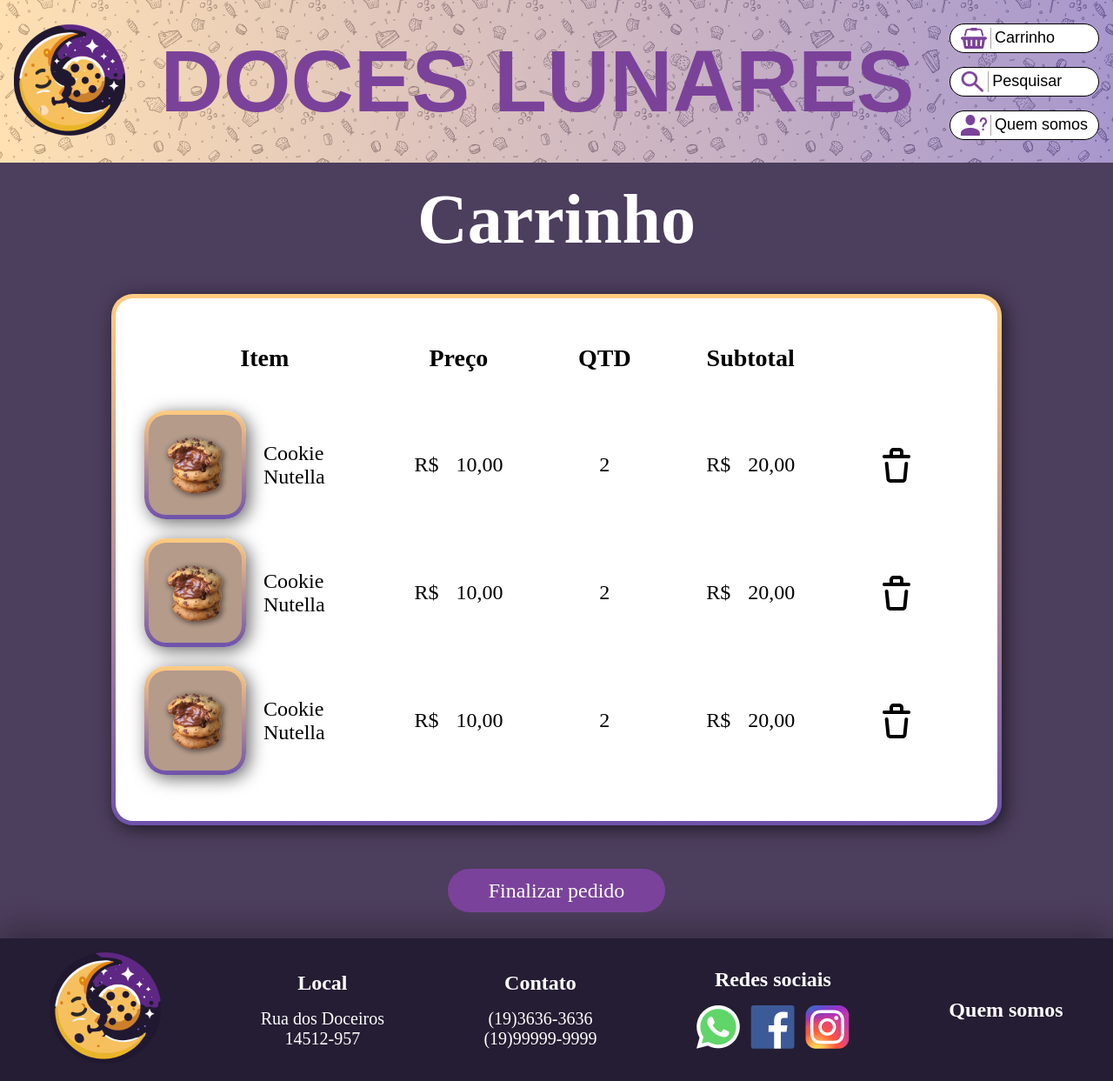
After one commit to erickgusson/SENAC-Projeto-Integrador, a PHP site: page /carrinho.html in a window 1280 px wide. The commit adds this page. Shown: the whole page at 87% size. Run offline with PHP 8.4, Linux system fonts and the light colour scheme; some web fonts are replaced.

Commit message:
Carrinho

```diff
--- /dev/null
+++ b/carrinho.html
@@ -0,0 +1,155 @@
+<!DOCTYPE html>
+<html lang="pt-br">
+
+<head>
+
+    <meta charset="UTF-8">
+    <meta name="viewport" content="width=device-width, initial-scale=1.0">
+    <title>Carrinho</title>
+
+    <link rel="stylesheet" href="css/style.css">
+    <link rel="stylesheet" href="css/nav-footer.css">
+
+    <link rel="stylesheet" href="css/carrinho.css">
+
+</head>
+
+<body>
+
+    <main class="home">
+
+        <header>
+
+            <nav class="nav">
+
+                <div class="col">
+
+                    <a href="#"><img src="img/logo/Logo.png" alt="Logo"></a>
+
+                </div>
+
+                <div class="col">
+
+                    <h1>Doces Lunares</h1>
+
+                </div>
+
+                <div class="col">
+
+                    <a href="#" class="botao-geral"><img src="img/icon/icon-carrinho.png" alt="">Carrinho</a>
+                    <a href="produtos.html" class="botao-geral"><img src="img/icon/icon-pesquisar.png"
+                            alt="">Pesquisar</a>
+                    <a href="sobre.html" class="botao-geral"><img src="img/icon/icon-quem-somos.png" alt="">Quem
+                        somos</a>
+
+                </div>
+
+            </nav>
+
+        </header>
+
+        <section id="carrinho" class="carrinho">
+            <h1>Carrinho</h1>
+            <table class="caixa">
+                <thead>
+                    <tr>
+                        <th>Item</th>
+                        <th>Preço</th>
+                        <th>QTD</th>
+                        <th>Subtotal</th>
+                        <th></th>
+                    </tr>
+                </thead>
+                <tbody>
+                    <tr>
+                        <td>
+                            <a href="produto-selecionado.html"><img src="img/produtos/CookieNutella.png"
+                                    alt="Cookie Nutella" class="caixa-produto"></a>
+                            <label for="">Cookie Nutella</label>
+                        </td>
+                        <td>R$ <span>10,00</span></td>
+                        <td>2</td>
+                        <td>R$ <span>20,00</span></td>
+                        <td><button class="btn-deletar"></button></td>
+                    </tr>
+                    <tr>
+                        <td>
+                            <a href="produto-selecionado.html"><img src="img/produtos/CookieNutella.png"
+                                    alt="Cookie Nutella" class="caixa-produto"></a>
+                            <label for="">Cookie Nutella</label>
+                        </td>
+                        <td>R$ <span>10,00</span></td>
+                        <td>2</td>
+                        <td>R$ <span>20,00</span></td>
+                        <td><button class="btn-deletar"></button></td>
+                    </tr>
+                    <tr>
+                        <td>
+                            <a href="produto-selecionado.html"><img src="img/produtos/CookieNutella.png"
+                                    alt="Cookie Nutella" class="caixa-produto"></a>
+                            <label for="">Cookie Nutella</label>
+                        </td>
+                        <td>R$ <span>10,00</span></td>
+                        <td>2</td>
+                        <td>R$ <span>20,00</span></td>
+                        <td><button class="btn-deletar"></button></td>
+                    </tr>
+                </tbody>
+            </table>
+            <button class="botao-click">Finalizar pedido</button>
+        </section>
+
+        <footer class="footer">
+
+            <div class="col">
+
+                <a href="#">
+
+                    <img src="img/logo/Logo.png" alt="Logo">
+
+                </a>
+
+            </div>
+
+            <div class="col">
+
+                <h4>Local</h4>
+                <p>Rua dos Doceiros <br> 14512-957</p>
+
+            </div>
+
+            <div class="col">
+
+                <h4>Contato</h4>
+                <p>(19)3636-3636 <br> (19)99999-9999</p>
+
+            </div>
+
+            <div class="col">
+
+                <h4>Redes sociais</h4>
+                <div class="footer-sociais">
+
+                    <a href="#"><img src="img/icon/Whats.png" alt="Contato atraves do WhatsApp"></a>
+                    <a href="#"><img src="img/icon/Facebook.png" alt="Contato atraves do Facebook"></a>
+                    <a href="#"><img src="img/icon/Insta.png" alt="Contato atraves do Inta"></a>
+
+                </div>
+
+            </div>
+
+            <div class="col">
+
+                <a href="sobre.html">
+                    <h4>Quem somos</h4>
+                </a>
+
+            </div>
+
+        </footer>
+
+    </main>
+
+</body>
+
+</html>
--- /dev/null
+++ b/css/carrinho.css
@@ -0,0 +1,71 @@
+h1 {
+    font-size: 80px;
+    margin: 20px;
+}
+
+.carrinho {
+    display: flex;
+    flex-direction: column;
+    align-items: center;
+}
+
+.caixa {
+    width: 80%;
+
+    padding: 30px;
+    margin: 20px;
+}
+
+.caixa tr {
+    display: flex;
+    align-items: center;
+    justify-content: space-between;
+
+    margin: 20px 0;
+}
+
+th {
+    font-size: 28px;
+}
+
+td {
+    font-size: 24px;
+}
+
+th:not(:first-child), td:not(:first-child) {
+    flex: 3;
+}
+
+th, td {
+    display: flex;
+    align-items: center;
+    justify-content: center;
+
+    flex: 5;
+
+    gap: 20px;
+}
+
+.caixa-produto{
+    max-width: 125px;
+    max-height: 125px;
+}
+
+.btn-deletar {
+    width: 32px;
+    height: 40px;
+
+    background-color: transparent;
+    background-image: url(../img/icon/icon-deletar.png);
+
+    transition: 1000ms;
+}
+
+.btn-deletar:hover {
+    cursor: pointer;
+    background-image: url(../img/icon/icon-deletar-red.png);
+}
+
+button {
+    margin: 30px;
+}
--- a/css/style.css
+++ b/css/style.css
@@ -85,6 +85,32 @@ input[type="search"]
     box-shadow: 4px 4px 20px rgba(0, 0, 0, .6);
 }
 
+.caixa-produto {
+    display: flex;
+    flex-direction: column;
+    align-items: center;
+
+    background:
+        linear-gradient(#B49B8A, #B49B8A) padding-box,
+        linear-gradient(to bottom, #ffcc80, #6e52ab) border-box;
+    ;
+    color: black;
+    font-weight: 600;
+    gap: 5px 0;
+    border: 5px solid transparent;
+    border-radius: 25px;
+    padding: 8px 4px;
+
+    box-shadow: 4px 4px 20px rgba(0, 0, 0, .6);
+
+    transition: 500ms;
+}
+
+.caixa-produto:hover {
+    transform: scale(1.05);
+    cursor: pointer;
+}
+
 .botao-click{
     height: 50px;
     width: 250px;
```
Also changed, not shown: css/produtos.css (+4 -7 lines), README.md, img/icon/icon-deletar-red.png (added), img/icon/icon-deletar.png (added).
